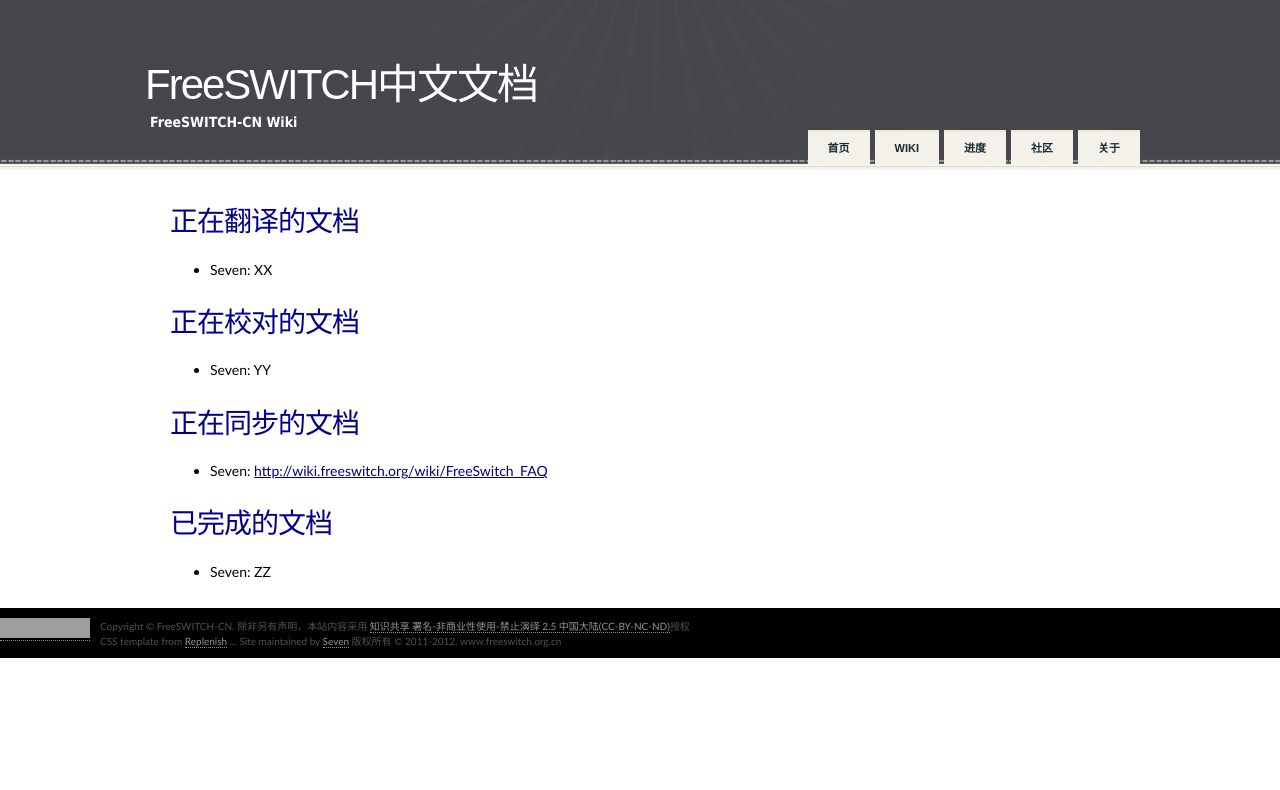
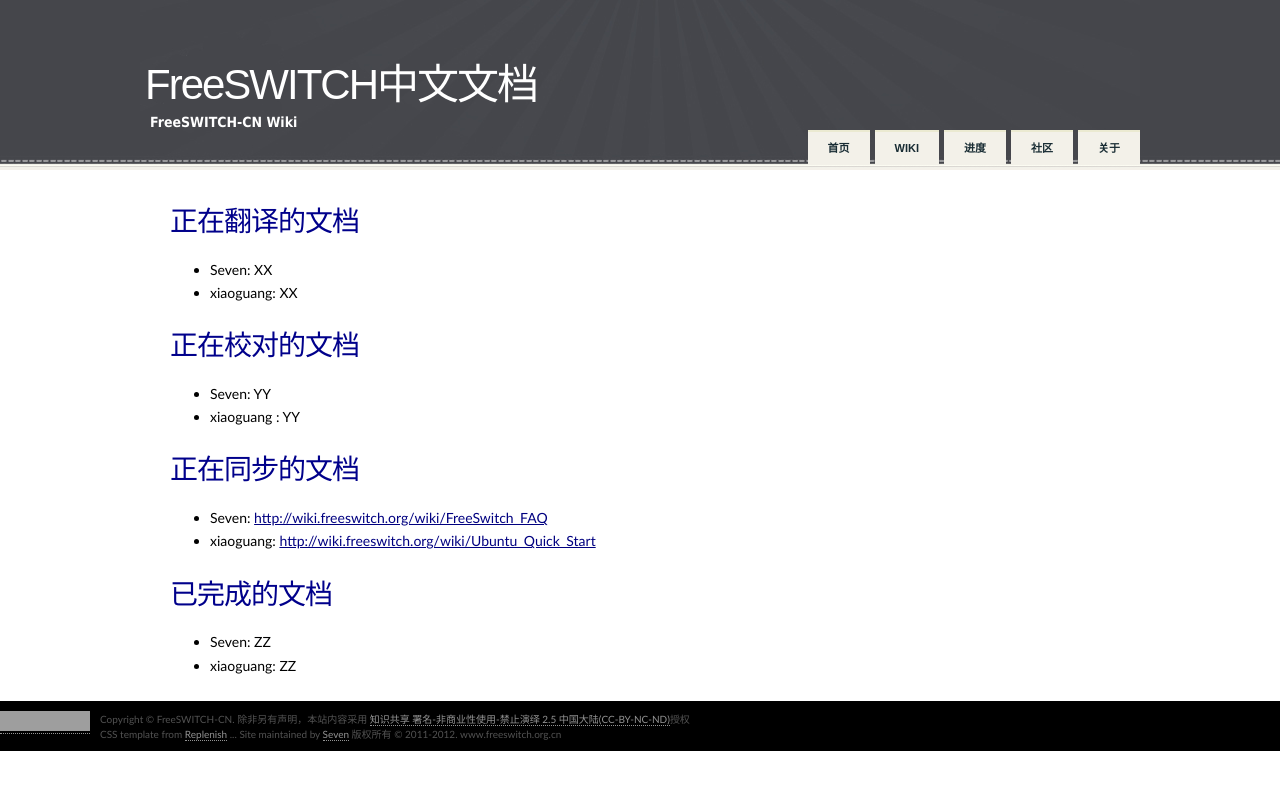
Before and after one commit to freeswitch-cn/freeswitch-cn.github.com, a Jekyll site: the page built from list.md, in a window 1280 px wide. Shown: the top 790 px of the page. Built offline with Jekyll 4.4.1, drawn with Linux system fonts in a browser that asks for light colours; Markdown is read by kramdown in place of the engine named in the settings; grey boxes are pictures that could not be loaded.

Commit message:
I want translate documents.

```diff
--- a/list.md
+++ b/list.md
@@ -6,15 +6,19 @@ title: 翻译页面列表
 # 正在翻译的文档
 
 * Seven: XX
+* xiaoguang: XX
 
 # 正在校对的文档
 
 * Seven: YY
+* xiaoguang : YY
 
 # 正在同步的文档
 
 * Seven: <http://wiki.freeswitch.org/wiki/FreeSwitch_FAQ>
+* xiaoguang: <http://wiki.freeswitch.org/wiki/Ubuntu_Quick_Start>
 
 # 已完成的文档
 
 * Seven: ZZ
+* xiaoguang: ZZ
```
